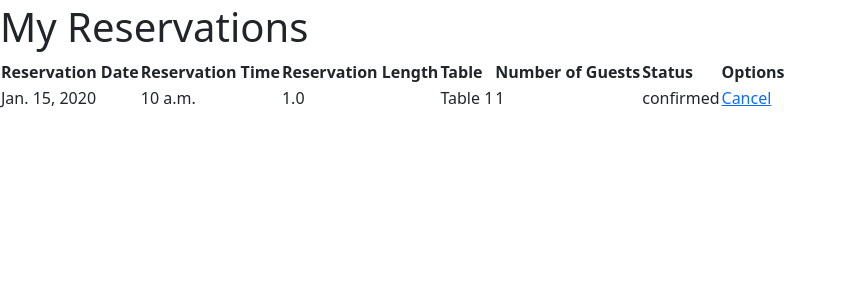
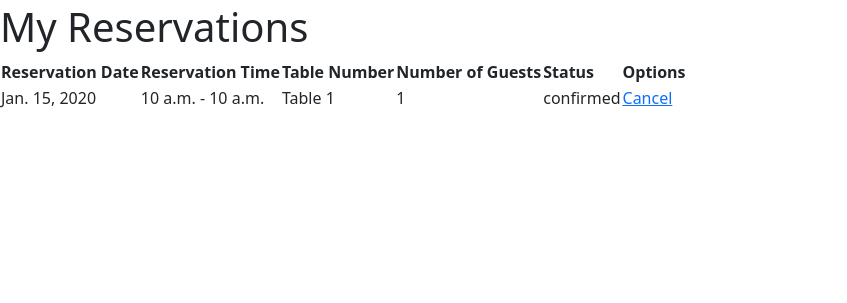
Before and after one commit to DiarmuidHenry/Restaurant-Booking, a Django app: page /booking/current_reservations/ in a window 1280 px wide. Shown: the part 53-356 px from the top of the page, without its empty margins (0-847 px from the left). Run offline with Django 4.2, Linux system fonts and the light colour scheme; a user stored in the database is signed in; tables that the repository leaves empty hold one stand-in row (values such as "Sample post"); parts of the project's set-up code (start-up, migrations or seed data) failed here and were passed over.

Commit message:
refact: Entries in My Reservations table

```diff
--- a/booking/admin.py
+++ b/booking/admin.py
@@ -5,7 +5,7 @@ from django_summernote.admin import SummernoteModelAdmin
 @admin.register(Reservation)
 class ReservationAdmin(SummernoteModelAdmin):
 
-    list_display = ('first_name', 'last_name', 'reservation_date', 'reservation_time', 'reservation_end_time', 'reservation_id')
+    list_display = ('first_name', 'last_name', 'reservation_date', 'reservation_time', 'reservation_end_time', 'status', 'reservation_id')
     search_fields = ['reservation_id', 'first_name', 'last_name']
     list_filter = ('status', 'created_on', 'reservation_date',)
     summernote_fields = ('reservation_id',)
--- a/booking/templates/booking/current_reservations.html
+++ b/booking/templates/booking/current_reservations.html
@@ -12,8 +12,8 @@
             <tr>
                 <th>Reservation Date</th>
                 <th>Reservation Time</th>
-                <th>Reservation Length</th>
-                <th>Table</th>
+                <!-- <th>Reservation Length</th> -->
+                <th>Table Number</th>
                 <th>Number of Guests</th>
                 <th>Status</th>
                 <th>Options</th>
@@ -23,13 +23,17 @@
             {% for reservation in reservations %}
             <tr>
                 <td>{{ reservation.reservation_date }}</td>
-                <td>{{ reservation.reservation_time }}</td>
-                <td>{{ reservation.reservation_length }}</td>
+                <td>{{ reservation.reservation_time }} - {{ reservation.reservation_end_time }}</td>
+                <!-- <td>{{ reservation.reservation_length }}</td> -->
                 <td>{{ reservation.table }}</td>
                 <td>{{ reservation.number_of_guests }}</td>
                 <td>{{ reservation.status }}</td>
                 <td>
-                    <a href="{% url 'cancel_reservation' reservation.reservation_id %}">Cancel</a>
+                    {% if reservation.status != 'cancelled' %}
+                        <a href="{% url 'cancel_reservation' reservation.reservation_id %}">Cancel</a>
+                    {% else %}
+                        -
+                    {% endif %}
                 </td>
             </tr>
             {% endfor %}
--- a/booking/urls.py
+++ b/booking/urls.py
@@ -1,5 +1,5 @@
 from django.urls import path
-from .views import ReservationView, check_availability, home, thank_you, make_reservation, get_opening_hours, current_reservations, edit_reservation, cancel_reservation
+from .views import ReservationView, check_availability, home, thank_you, make_reservation, get_opening_hours, current_reservations, cancel_reservation
 
 urlpatterns = [
     path('reservation/', ReservationView.as_view(), name='reservation'),
@@ -7,7 +7,7 @@ urlpatterns = [
     path('thank_you/', thank_you, name='thank_you'),
     path('make_reservation/<int:table_id>/', make_reservation, name='make_reservation'),
     path('reservation/get_opening_hours/', get_opening_hours, name='get_opening_hours'),
-    path('edit_reservation/<int:reservation_id>/', edit_reservation, name='edit_reservation'),
+    # path('edit_reservation/<int:reservation_id>/', edit_reservation, name='edit_reservation'),
     path('cancel_reservation/<int:reservation_id>/', cancel_reservation, name='cancel_reservation'),
     # path('profile/', profile_view, name='profile'),
     path('current_reservations/', current_reservations, name='current_reservations')
--- a/booking/views.py
+++ b/booking/views.py
@@ -64,7 +64,8 @@ def check_availability(request):
             # Check for overlapping bookings and exclude tables with such bookings
             overlapping_bookings = Reservation.objects.filter(
                 reservation_date=reservation_date,
-                table__in=available_tables
+                table__in=available_tables,
+                status='confirmed'
             ).filter(
                 reservation_time__lt=end_datetime.time(),
                 reservation_end_time__gt=reservation_time
@@ -195,24 +196,25 @@ def current_reservations(request):
     reservations = Reservation.objects.filter(email=request.user.email)
     return render(request, 'booking/current_reservations.html', {'reservations': reservations})
 
-@login_required
-def edit_reservation(request, reservation_id):
-    reservation = Reservation.objects.get(reservation_id=reservation_id, email=request.user.email)
-    if request.method == 'POST':
-        form = ReservationForm(request.POST, instance=reservation)
-        if form.is_valid():
-            form.save()
-            return redirect('current_reservations')
-    else:
-        form = ReservationForm(instance=reservation)
+# @login_required
+# def edit_reservation(request, reservation_id):
+#     reservation = Reservation.objects.get(reservation_id=reservation_id, email=request.user.email)
+#     if request.method == 'POST':
+#         form = ReservationForm(request.POST, instance=reservation)
+#         if form.is_valid():
+#             form.save()
+#             return redirect('current_reservations')
+#     else:
+#         form = ReservationForm(instance=reservation)
 
-    return render(request, 'booking/edit_reservation.html', {'form': form, 'reservation': reservation})
+#     return render(request, 'booking/edit_reservation.html', {'form': form, 'reservation': reservation})
 
 @login_required
 def cancel_reservation(request, reservation_id):
     reservation = Reservation.objects.get(reservation_id=reservation_id, email=request.user.email)
     if request.method == 'POST':
-        reservation.delete()
+        reservation.status = 'cancelled'
+        reservation.save()
         return redirect('current_reservations')
 
     return render(request, 'booking/cancel_reservation.html', {'reservation': reservation})
```
